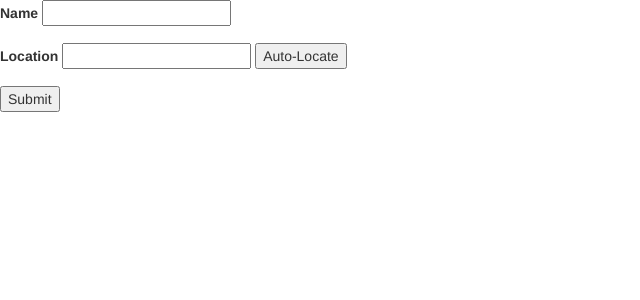
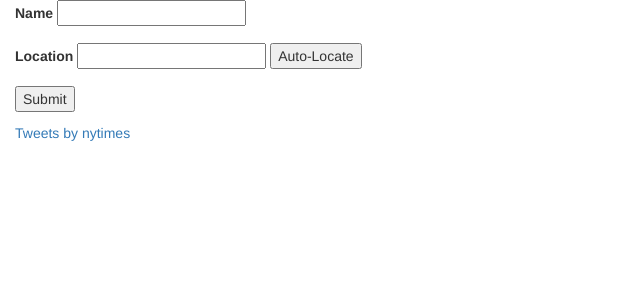
Before and after one commit to mchlltt/Your-Today-Dashboard, a PHP site: page / in a window 1280 px wide. Shown: the top 300 px of the page, without its empty margins (0-640 px from the left). Run offline with PHP 8.4, Linux system fonts and the light colour scheme; some libraries are stand-ins or nearby versions.

Commit message:
Fix localStorage assignment, add news API and NYT Twitter stream

```diff
--- a/assets/css/style.css
+++ b/assets/css/style.css
@@ -1,3 +1,4 @@
 body {
 	width: 100%;
+	padding: 1%;
 }
--- a/assets/javascript/news.js
+++ b/assets/javascript/news.js
@@ -1,4 +1,16 @@
 $(document).ready(function() {
-
+    var qurl = "https://newsapi.org/v1/sources?apiKey=3e7d2dc0d0f743f2977afde6e24105ea&language=en";
+    var qurl2 = "https://newsapi.org/v1/articles?source=associated-press&sortBy=top&apiKey=3e7d2dc0d0f743f2977afde6e24105ea";
+    $.ajax({ url: qurl2, method: 'GET' }).done(function(data) {
+        console.log(data);
+        for (var i = 0; i < 3; i++) {
+            var d = $('<div class="well col-md-4 col-sm-4 col-xs-4">');
+            var a = $('<h3>').html(data.articles[i].title);
+            var b = $('<p>').html(data.articles[i].description);
+            var c = $('<img src="' + data.articles[i].urlToImage + '" height="200px"/>').html(data.articles[i].title);
+            d.append(a, b, c);
+            $('.article').append(d);
+        }
+    });
 
 });
--- a/assets/javascript/user.js
+++ b/assets/javascript/user.js
@@ -6,12 +6,12 @@ $(document).ready(function() {
         var latLocal = localStorage.getItem('lat');
         var longLocal = localStorage.getItem('long');
 
-        // !!! This is broken. need to find the right way to determine if a key is set in localStorage.
-        if (nameLocal.length > 0 && latLocal.length > 0 && longLocal.length > 0) {
-            return false;
-        } else {
+        // This is broken. need to find the right way to determine if a key is set in localStorage.
+        // if (nameLocal.length > 0 && latLocal.length > 0 && longLocal.length > 0) {
+        //     return false;
+        // } else {
             return true;
-        }
+        // }
     };
 
     // Determine during pageload whether to display the form.
@@ -23,6 +23,7 @@ $(document).ready(function() {
         }
     };
 
+    // Run on pageload.
     hideForm();
 
 
@@ -37,14 +38,17 @@ $(document).ready(function() {
 
     // Get input from input boxes.
     $('#submit-button').on('click', function() {
+
         // Get name input.
         name = $('#username').val();
+        localStorage.setItem('name', name);
 
         // If the address was not automatically collected by the browser, geocode it.
         if (inputAddress) {
 
             // User's raw address.
             rawAddress = $('#location').val();
+            localStorage.setItem('rawAddress', rawAddress);
 
             // Initialize geocoder.
             var geocoder = new google.maps.Geocoder();
@@ -55,21 +59,25 @@ $(document).ready(function() {
                     // Save latitude and longitude.
                     lat = results[0].geometry.location.lat();
                     long = results[0].geometry.location.lng();
+
+                    localStorage.setItem('lat', lat);
+                    localStorage.setItem('long', long);
+
                 } else {
                     // Log error code. We'll need to have an error display for the user but this works for now.
                     $('#form-submit-message').text("Geocode was not successful for the following reason: " + status);
                 }
             });
+        } else {
+            localStorage.setItem('lat', lat);
+            localStorage.setItem('long', long);
         }
 
-        // Update local storage values.
-        localStorage.setItem('name', name);
-        localStorage.setItem('rawAddress', rawAddress);
-        localStorage.setItem('lat', lat);
-        localStorage.setItem('long', long);
-
+        // Clear form.
         $('#location').val('');
         $('#username').val('');
+
+        // Indicate success.
         $('#form-submit-message').text('Sucess!');
 
         // Don't refresh.
@@ -80,7 +88,7 @@ $(document).ready(function() {
     $('#auto-locate').on('click', function() {
         if (navigator.geolocation) {
             // Hand the results to savePosition.
-            navigator.geolocation.getCurrentPosition(savePosition);
+            navigator.geolocation.getCurrentPosition(savePosition, positionError);
         } else {
             // Very basic error handling for now.
             $('#form-submit-message').text('Error getting address.');
@@ -102,6 +110,9 @@ $(document).ready(function() {
         inputAddress = false;
     };
 
+    positionError = function() {
+        $('#form-submit-message').text('Error getting address.');
+    };
 
 
 
--- a/index.html
+++ b/index.html
@@ -7,10 +7,14 @@
     <script src="https://code.jquery.com/jquery-3.1.1.min.js"></script>
     <script src="https://maps.googleapis.com/maps/api/js?key=AIzaSyB-OvY8uwgdrNLTUgJ1VoTpyowRQ3o75LU"></script>
     <link href="https://maxcdn.bootstrapcdn.com/bootswatch/3.3.7/flatly/bootstrap.min.css" rel="stylesheet">
+    <script async src="http://platform.twitter.com/widgets.js" charset="utf-8"></script>
     <script src="assets/javascript/user.js"></script>
+    <script src="assets/javascript/news.js"></script>
 </head>
 
 <body>
+    <div class="container row">
+        <div class="col-xs-12">
             <form>
                 <div class="form-group">
                     <label for="username">Name</label>
@@ -23,9 +27,17 @@
                 </div>
                 <button type="submit" id="submit-button">Submit</button>
             </form>
-
             <p id="form-submit-message"></p>
-
+        </div>
+    </div>
+    <div class="container row">
+        <div class="article col-md-12"></div>
+    </div>
+    <div class="container row">
+        <div class="col-xs-12">
+            <a class="twitter-timeline" data-width="300" data-height="450" href="https://twitter.com/nytimes">Tweets by nytimes</a>
+        </div>
+    </div>
 </body>
 
 </html>
```
Lines whose indentation alone changed are shown as unchanged.
